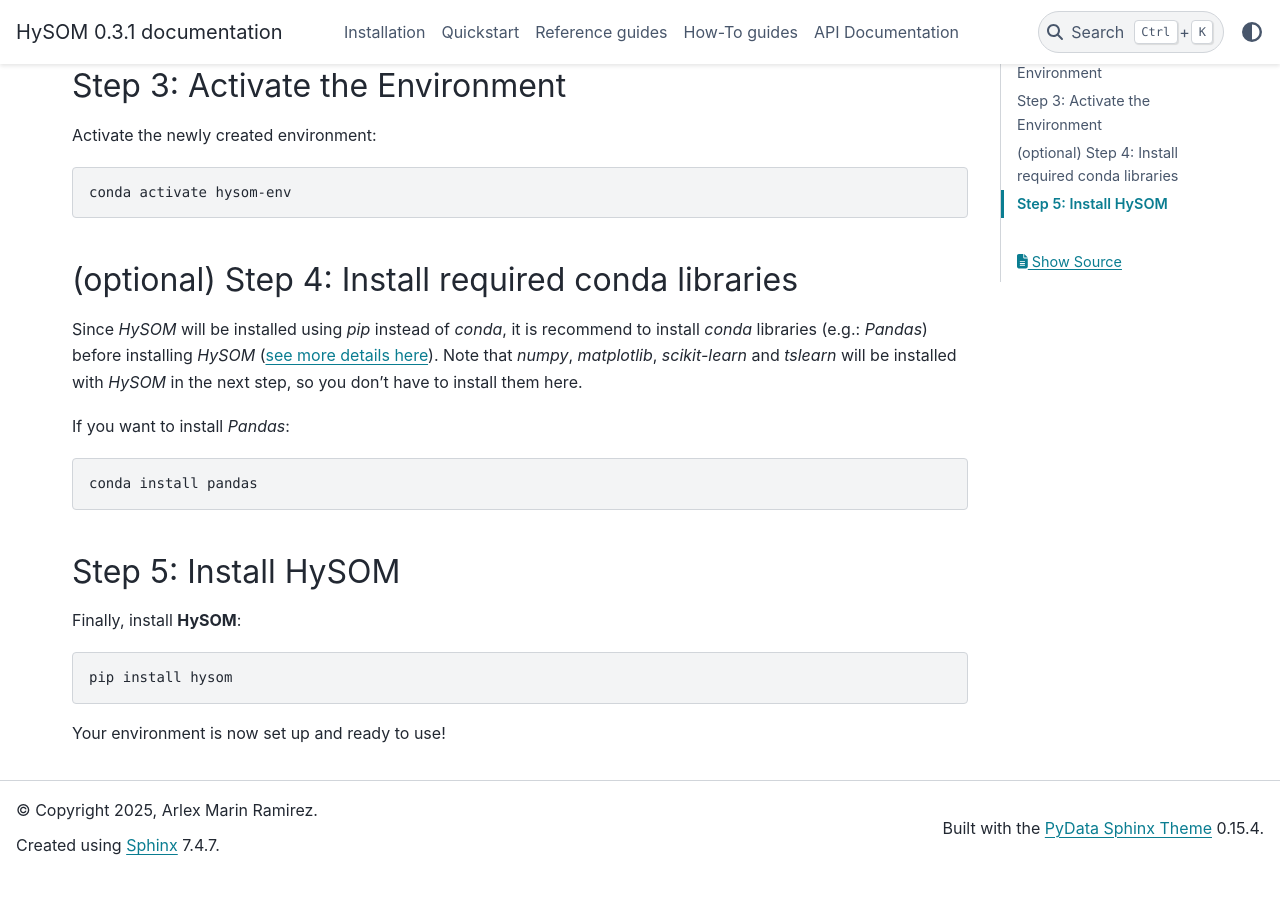
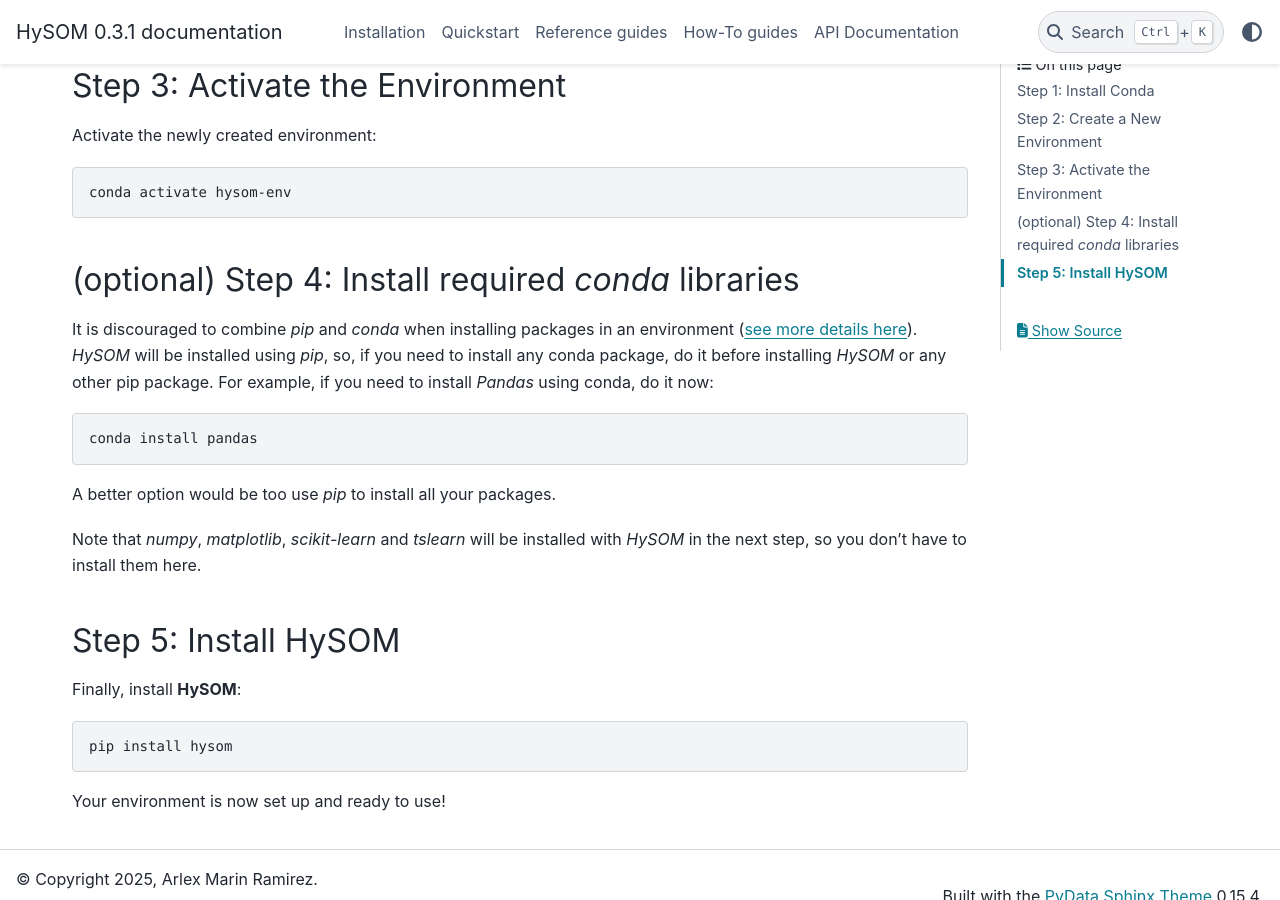
Before and after one commit to ArlexMR/HySOM, a Sphinx documentation site: the page built from docs/usage/conda_env_setup.rst, in a window 1280 px wide and 900 px high, scrolled down 767 px. Built offline with Sphinx 7.4.7 and the PyData theme 0.15.4, drawn with Linux system fonts in a browser that asks for light colours; pages that are not in the unit, such as notebooks, are missing from menus; before the commit the page ends 1641 px from its top, so only the background shows below that.

```diff
--- a/docs/usage/conda_env_setup.rst
+++ b/docs/usage/conda_env_setup.rst
@@ -33,15 +33,17 @@
 
    conda activate hysom-env
 
-(optional) Step 4: Install required conda libraries
-----------------------------------------------------
-Since `HySOM` will be installed using `pip` instead of `conda`, it is recommend to install `conda` libraries (e.g.: `Pandas`) before installing `HySOM` (`see more details here <https://docs.conda.io/projects/conda/en/latest/user-guide/tasks/manage-environments.html#using-pip-in-an-environment>`_). Note that `numpy`, `matplotlib`, `scikit-learn` and `tslearn` will be installed with `HySOM` in the next step, so you don't have to install them here.
-
-If you want to install `Pandas`:
+(optional) Step 4: Install required `conda` libraries
+-------------------------------------------------------
+It is discouraged to combine `pip` and `conda` when installing packages in an environment (`see more details here <https://docs.conda.io/projects/conda/en/latest/user-guide/tasks/manage-environments.html#using-pip-in-an-environment>`_). `HySOM` will be installed using `pip`, so, if you need to install any conda package, do it before installing `HySOM` or any other pip package. For example, if you need to install `Pandas` using conda, do it now:
 
 .. code-block:: bash
 
    conda install pandas
+
+A better option would be too use `pip` to install all your packages.
+
+Note that `numpy`, `matplotlib`, `scikit-learn` and `tslearn` will be installed with `HySOM` in the next step, so you don't have to install them here.
 
 Step 5: Install HySOM
 ----------------------
```
Also changed, not shown: 1 other file.
